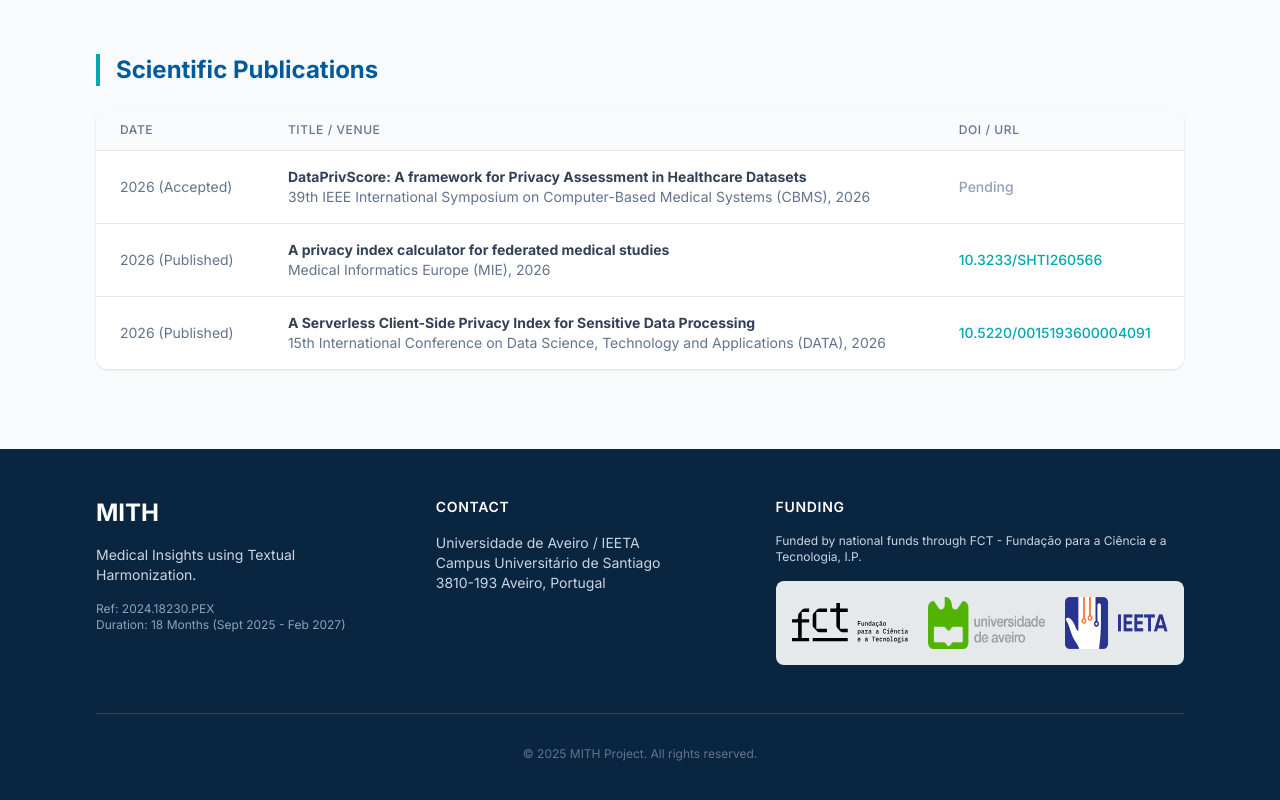
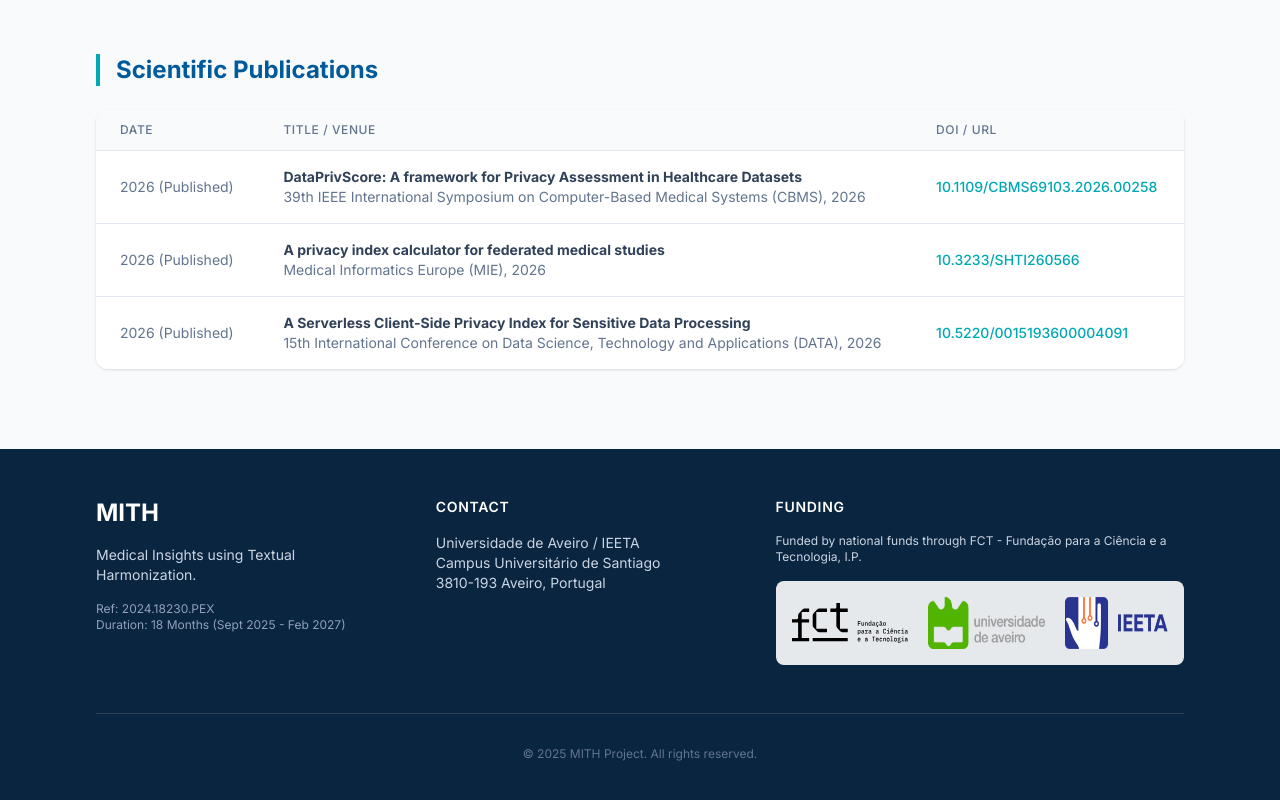
Before and after one commit to ieeta-mith/ieeta-mith.github.io, a React (Vite) app: page /results in a window 1280 px wide. Shown: the part 938-1738 px from the top of the page. Built offline with nearby package versions, Linux system fonts and the light colour scheme.

Commit message:
Update DataPrivScore

```diff
--- a/src/data/publications.ts
+++ b/src/data/publications.ts
@@ -2,12 +2,12 @@ import type { Publication } from "../lib/types";
 
 export const PUBLICATIONS: Publication[] = [
 	{
-		date: '2026 (Accepted)',
+		date: '2026 (Published)',
 		title: 'DataPrivScore: A framework for Privacy Assessment in Healthcare Datasets',
-		doi: 'Pending',
+		doi: '10.1109/CBMS69103.2026.00258',
 		publicationPlace:
 			'39th IEEE International Symposium on Computer-Based Medical Systems (CBMS), 2026',
-		link: undefined,
+		link: "https://doi.ieeecomputersociety.org/10.1109/CBMS69103.2026.00258",
 	},
 	{
 		date: '2026 (Published)',
```
